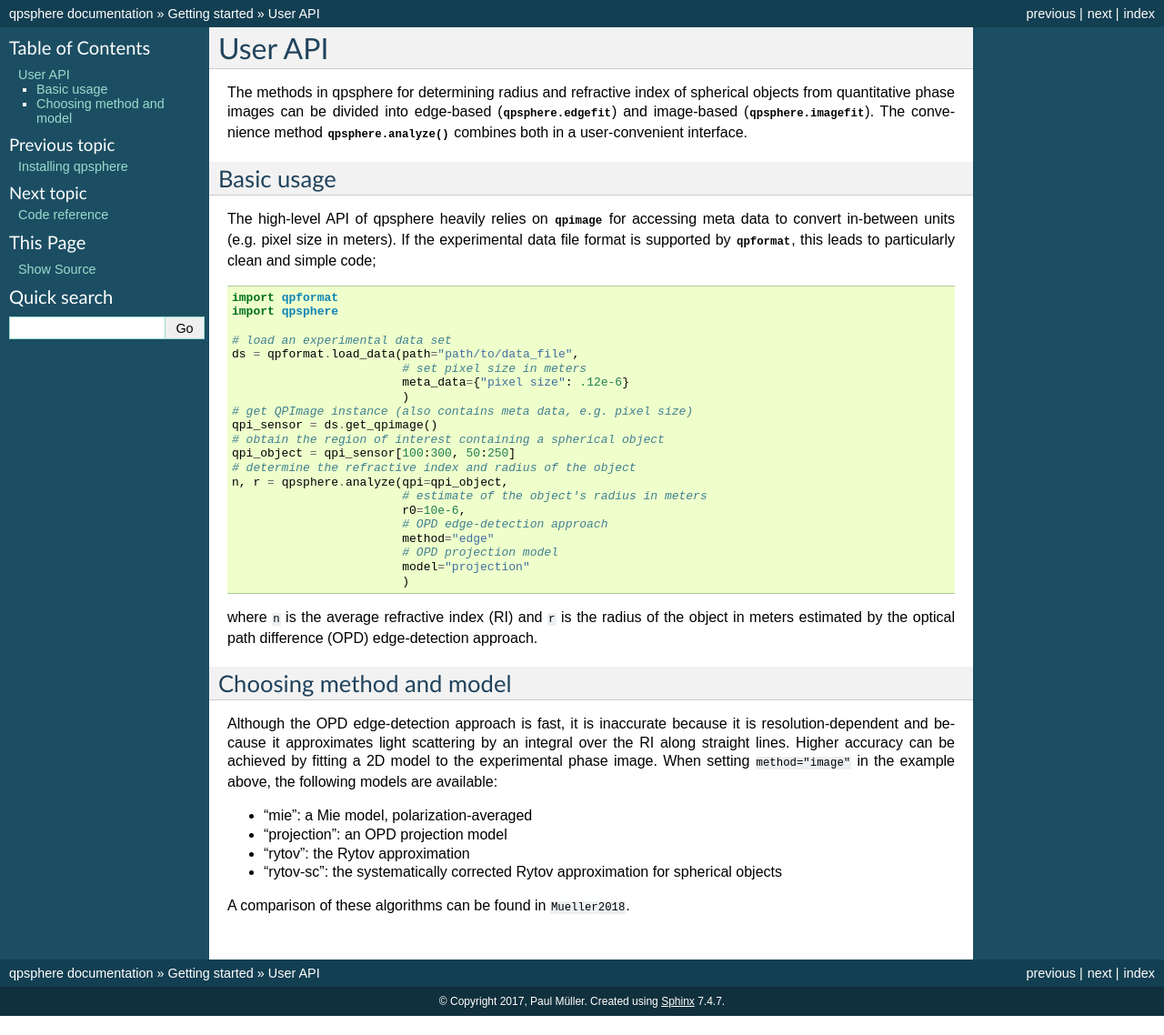
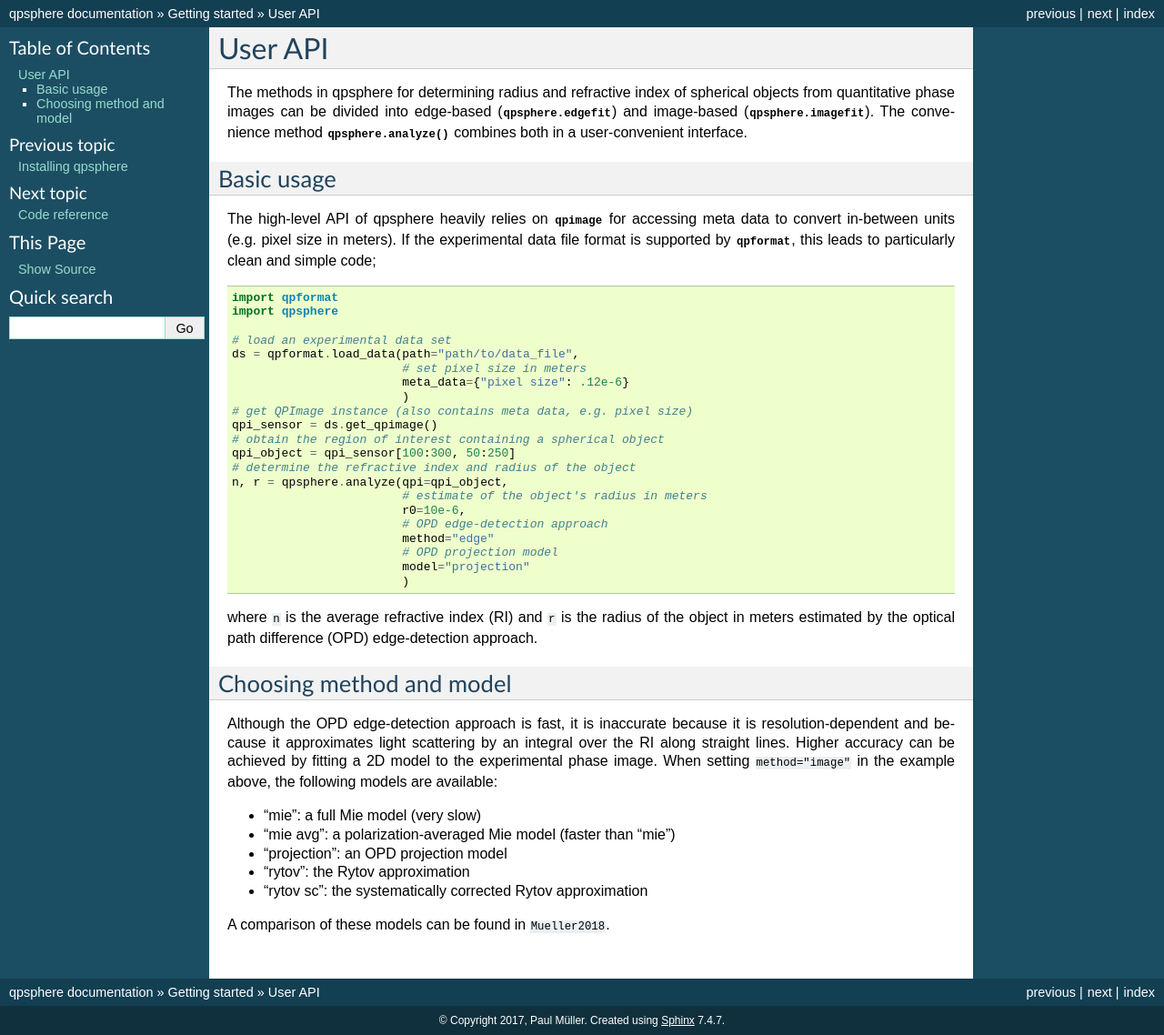
Before and after one commit to RI-imaging/qpsphere, a Sphinx documentation site: the page built from docs/userapi.rst, in a window 1280 px wide. Shown: the whole page at 91% size. Built offline with Sphinx 7.4.7, drawn with Linux system fonts in a browser that asks for light colours; pages that are not in the unit, such as notebooks, are missing from menus; the version number could not be read and is left out; cross-references to code outside the pages are shown as plain code; before the commit the page ends 1117 px from its top, so only the background shows below that.

Commit message:
update docs

```diff
--- a/docs/userapi.rst
+++ b/docs/userapi.rst
@@ -51,9 +51,10 @@ integral over the RI along straight lines. Higher accuracy can be achieved
 by fitting a 2D model to the experimental phase image. When setting
 ``method="image"`` in the example above, the following models are available:
 
-- "mie": a Mie model, polarization-averaged
+- "mie": a full Mie model (very slow)
+- "mie avg": a polarization-averaged Mie model (faster than "mie")
 - "projection": an OPD projection model
 - "rytov": the Rytov approximation
-- "rytov-sc": the systematically corrected Rytov approximation for spherical objects
+- "rytov sc": the systematically corrected Rytov approximation
 
-A comparison of these algorithms can be found in :cite:`Mueller2018`.
+A comparison of these models can be found in :cite:`Mueller2018`.
```
